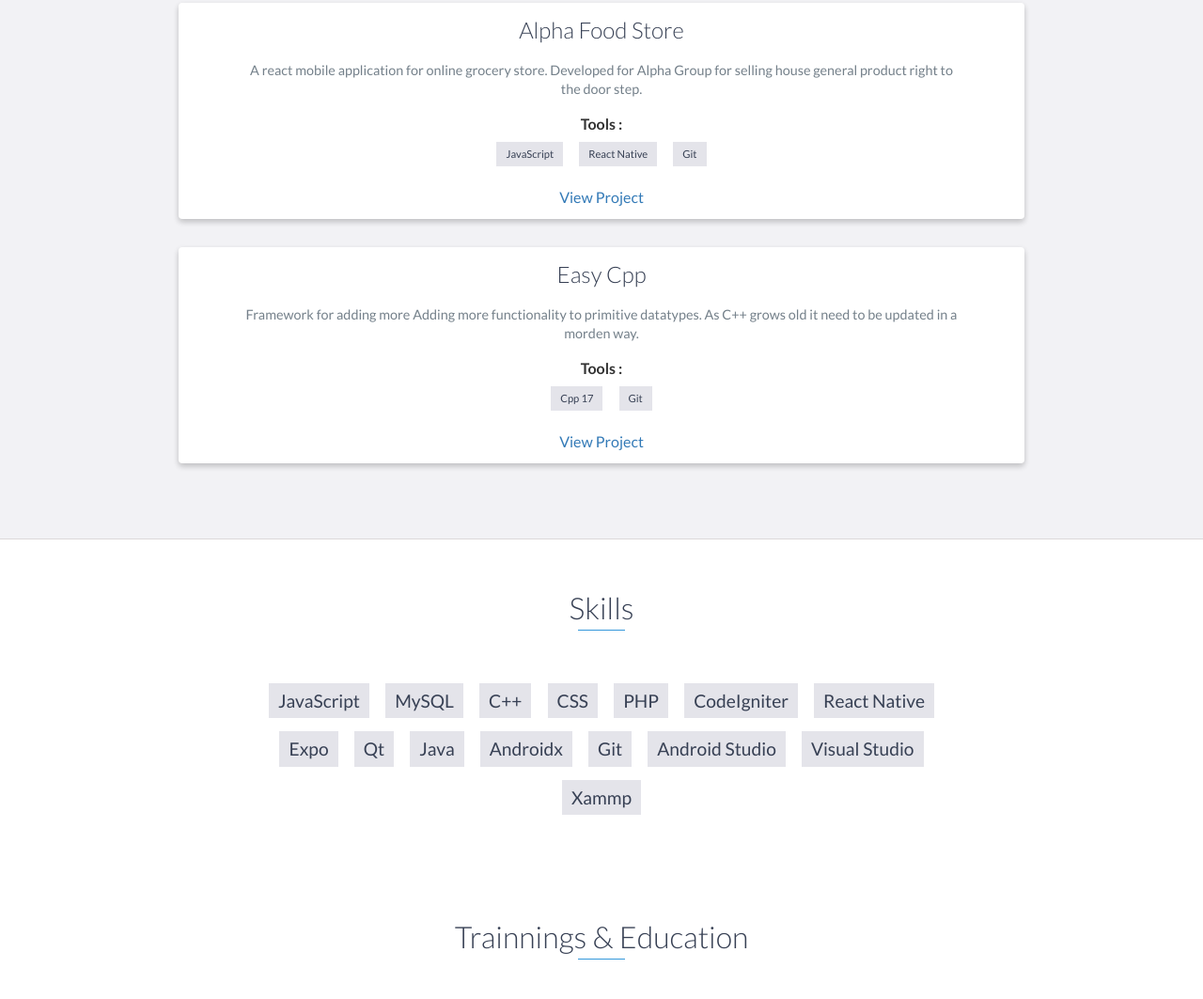
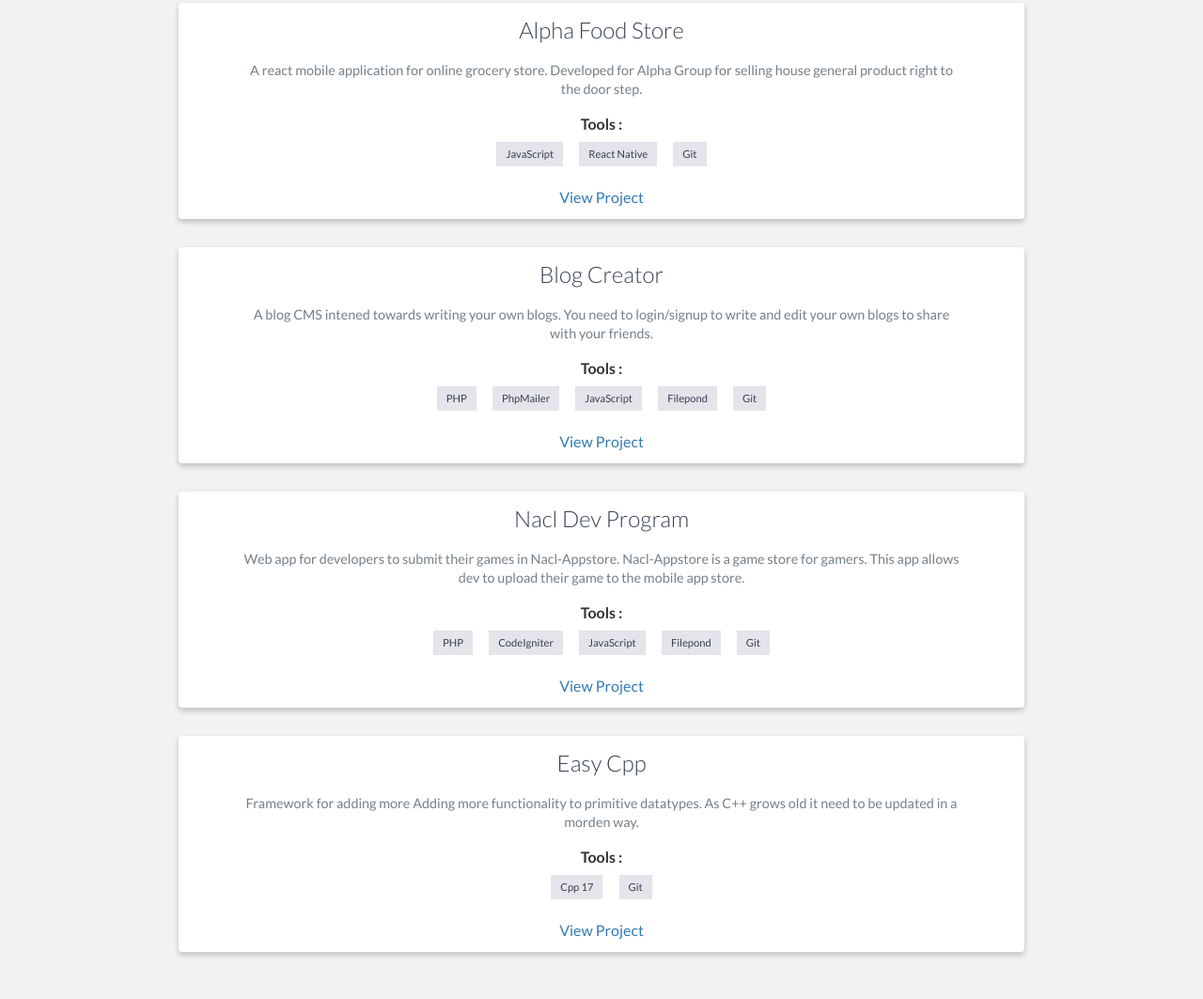
Before and after one commit to LUCIF680/lucif680.github.io, a website: page index.html in a window 1280 px wide. Shown: the part 1271-2334 px from the top of the page at 94% size. Drawn offline with nearby package versions, Linux system fonts and the light colour scheme.

Commit message:
Update index.html

```diff
--- a/index.html
+++ b/index.html
@@ -112,6 +112,61 @@ I am also an open-source enthusiast and contributer. I learned a lot from the op
                     <!-- End .project-info -->
                 </div>
                 <!-- End .project -->
+                <div class="project shadow-large">
+                    <div class="project-image">
+                        <img src="images/blank.png" style="height: 200px; width:1px;" />
+                    </div>
+                    <!-- End .project-image -->
+                    <div class="project-info">
+                        <h3>Blog Creator</h3>
+                        <p>
+                            A blog CMS intened towards writing your own blogs. You need to login/signup to write and edit your own blogs to share with your friends.
+
+                            <div id="tools">
+                                <b>Tools : </b>
+                                <ul>
+                                    <li>PHP</li>
+                                    <li>PhpMailer</li>
+                                    <li>JavaScript</li>
+                                    <li>Filepond</li>
+                                    <li>Git</li>
+
+                                </ul>
+                            </div>
+                        </p>
+
+                        <a href="https://github.com/LUCIF680/Motaku">View Project</a>
+                    </div>
+                    <!-- End .project-info -->
+                </div>
+                <div class="project shadow-large">
+                    <div class="project-image">
+                        <img src="images/blank.png" style="height: 200px; width:1px;" />
+                    </div>
+                    <!-- End .project-image -->
+                    <div class="project-info">
+                        <h3>Nacl Dev Program</h3>
+                        <p>
+                            Web app for developers to submit their games in Nacl-Appstore. Nacl-Appstore is a game store for gamers. This app allows dev to upload their game to the mobile app store.
+
+                            <div id="tools">
+                                <b>Tools : </b>
+                                <ul>
+                                    <li>PHP</li>
+                                    <li>CodeIgniter</li>
+                                    <li>JavaScript</li>
+                                    <li>Filepond</li>
+                                    <li>Git</li>
+
+                                </ul>
+                            </div>
+                        </p>
+
+                        <a href="https://github.com/LUCIF680/Nacl-Dev-Program">View Project</a>
+                    </div>
+                    <!-- End .project-info -->
+                </div>
+
 
                 <div class="project shadow-large">
                     <div class="project-image">
```
